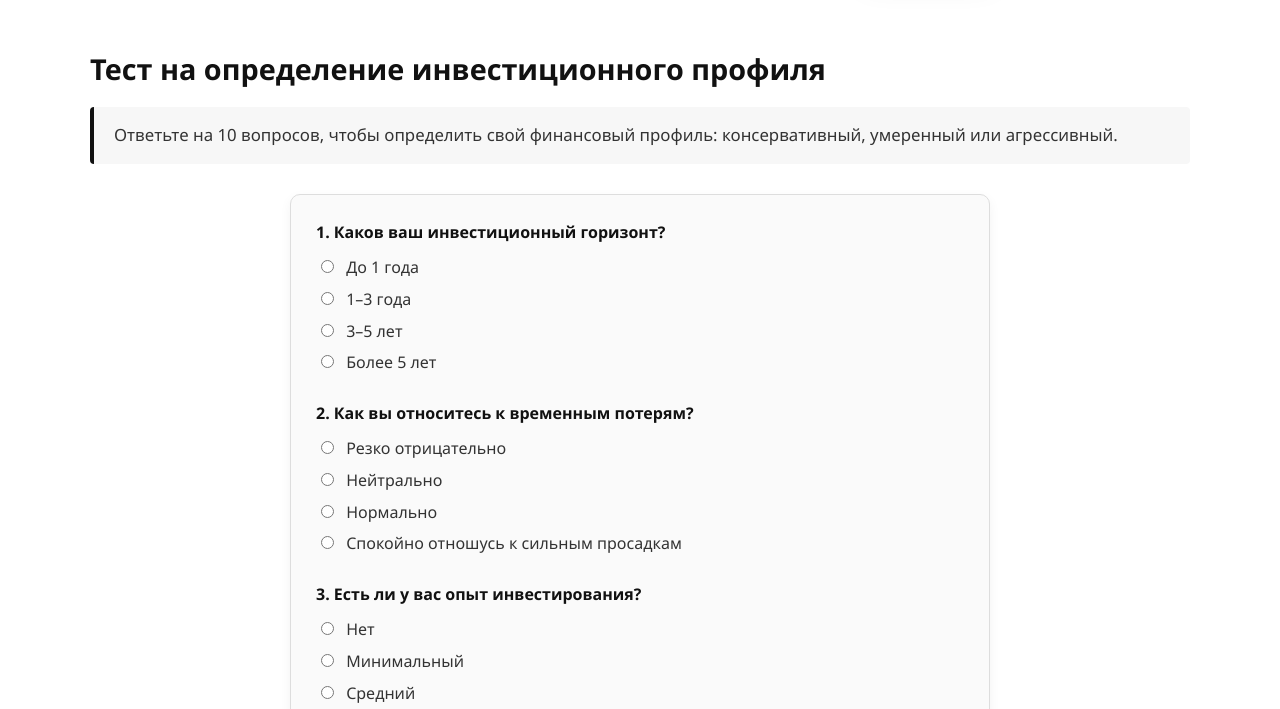
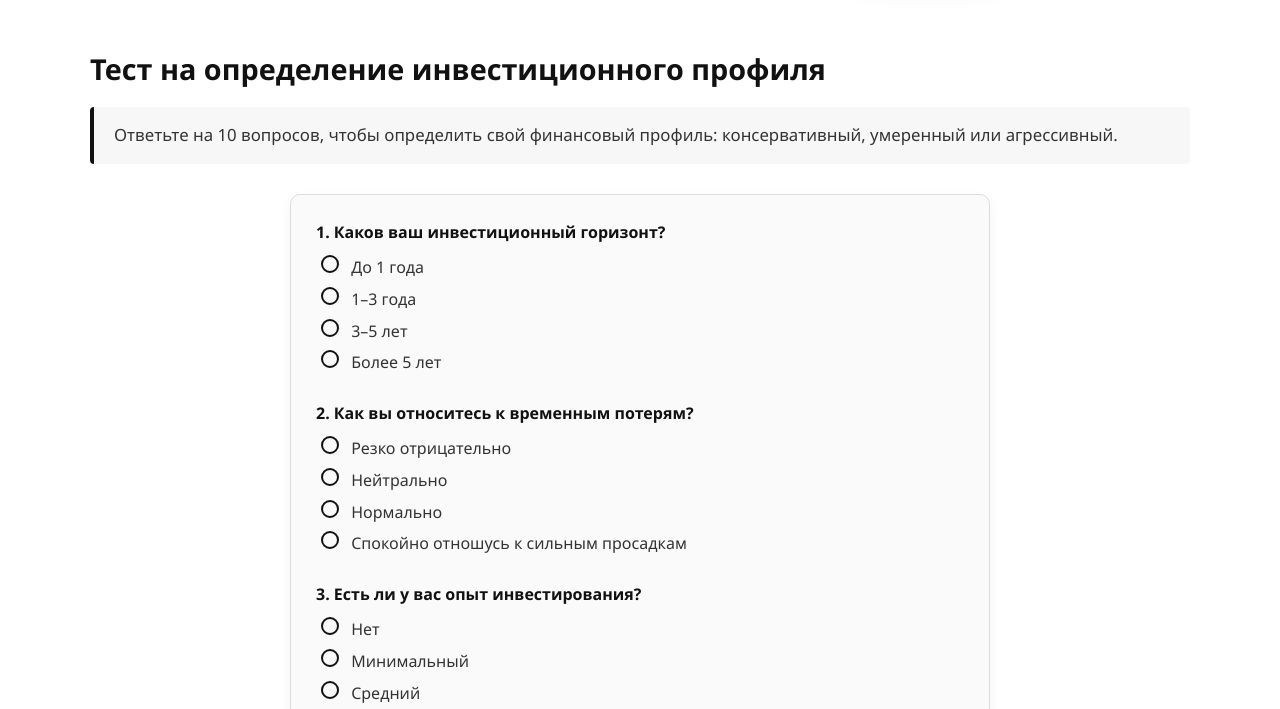
Before and after one commit to Qvart2/Invest-cheatsheet, a plain HTML site: page risk.html in a window 1280 px wide. Shown: the part 70-779 px from the top of the page. Drawn offline with Linux system fonts and the light colour scheme.

Commit message:
доработка стилей

```diff
--- a/style.css
+++ b/style.css
@@ -563,3 +563,39 @@ html {
 .portfolio-table td {
   background: #fff;
 }
+
+input[type="radio"] {
+  appearance: none;
+  -webkit-appearance: none;
+  width: 18px;
+  height: 18px;
+  border: 2px solid #111;
+  border-radius: 50%;
+  outline: none;
+  cursor: pointer;
+  transition: 0.2s ease;
+  position: relative;
+}
+
+/* Наведение — чуть темнее */
+input[type="radio"]:hover {
+  border-color: #000;
+}
+
+/* Выбранный кружок */
+input[type="radio"]:checked {
+  background-color: #000;
+  border-color: #000;
+}
+
+/* Анимация появления точки */
+input[type="radio"]:checked::after {
+  content: "";
+  position: absolute;
+  top: 3px;
+  left: 3px;
+  width: 8px;
+  height: 8px;
+  background: #fff;
+  border-radius: 50%;
+}
```
